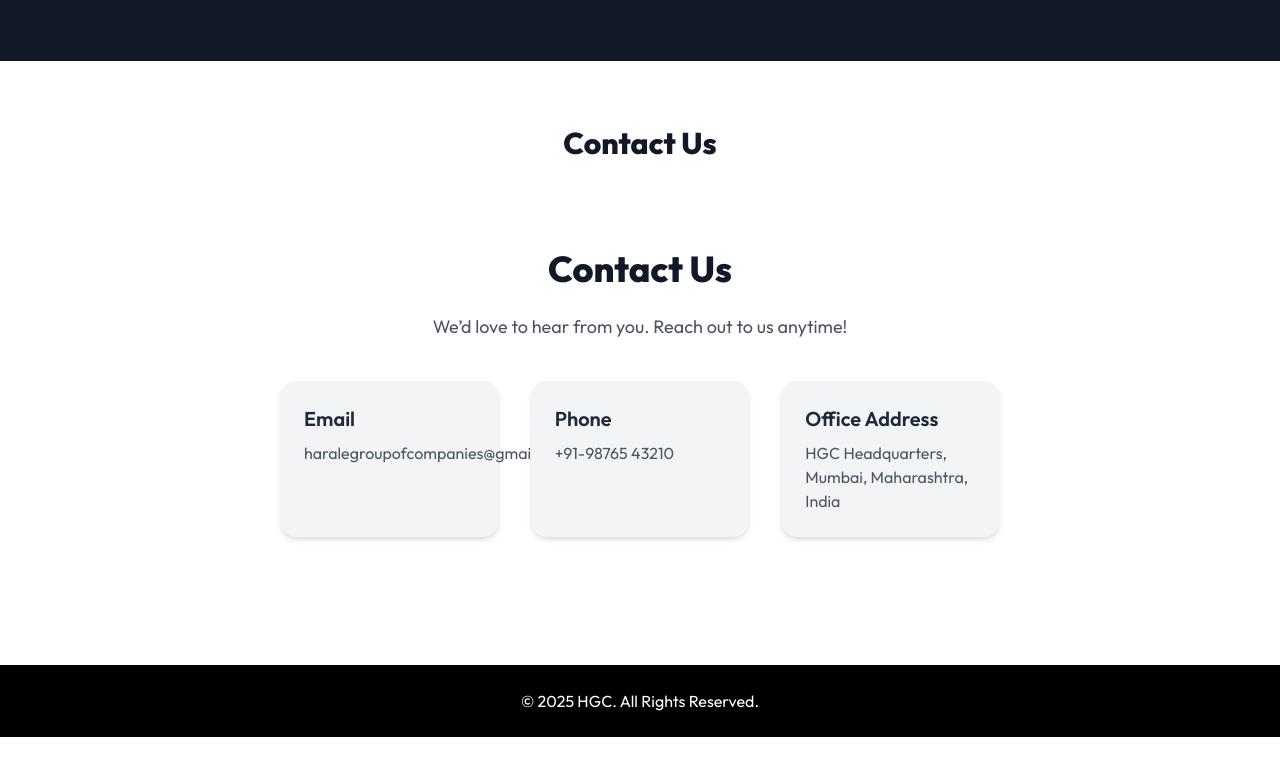
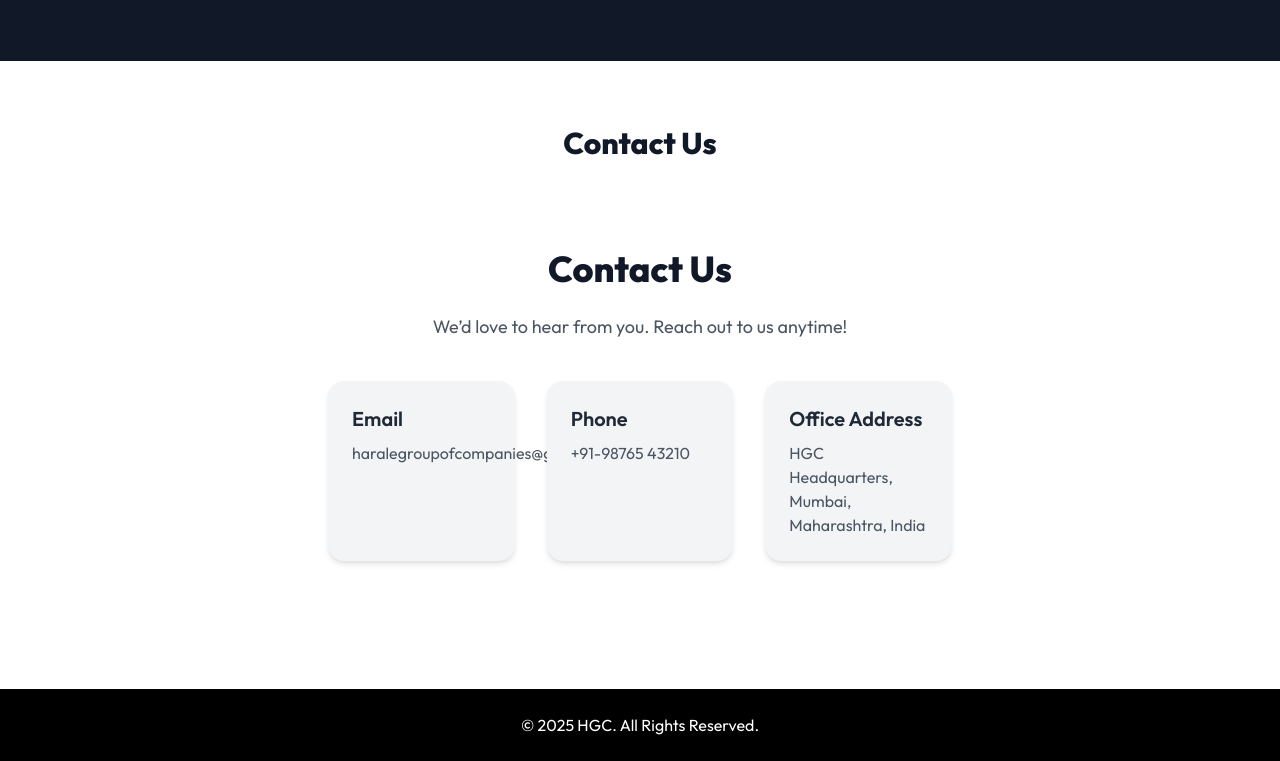
Before and after one commit to sharale1103/Harale.group.of.companies, a plain HTML site: page index.html in a window 1280 px wide. Shown: the part 1611-2372 px from the top of the page. Before the commit the page ends 2348 px from the top, so only its background shows below. Drawn offline with nearby package versions, Linux system fonts and the light colour scheme.

Commit message:
Update index.html

```diff
--- a/index.html
+++ b/index.html
@@ -62,7 +62,7 @@
     </div>
   </div>
 </section><!-- CONTACT --><section class="py-16 px-8 bg-white text-gray-900" id="contact">
-  <div class="max-w-3xl mx-auto text-center">
+  <div class="max-w-2xl mx-auto text-center">
     <h2 class="text-3xl font-bold mb-6" data-aos="fade-up">Contact Us</h2>
     <section id="contact" class="py-16 px-6 bg-white dark:bg-gray-900">
   <div class="max-w-4xl mx-auto text-center">
```
